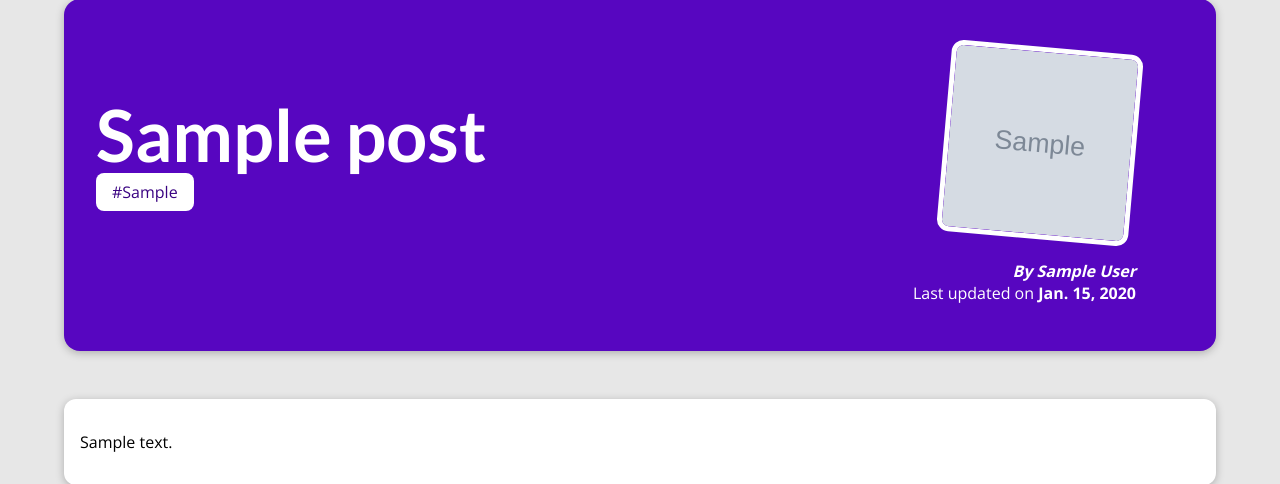
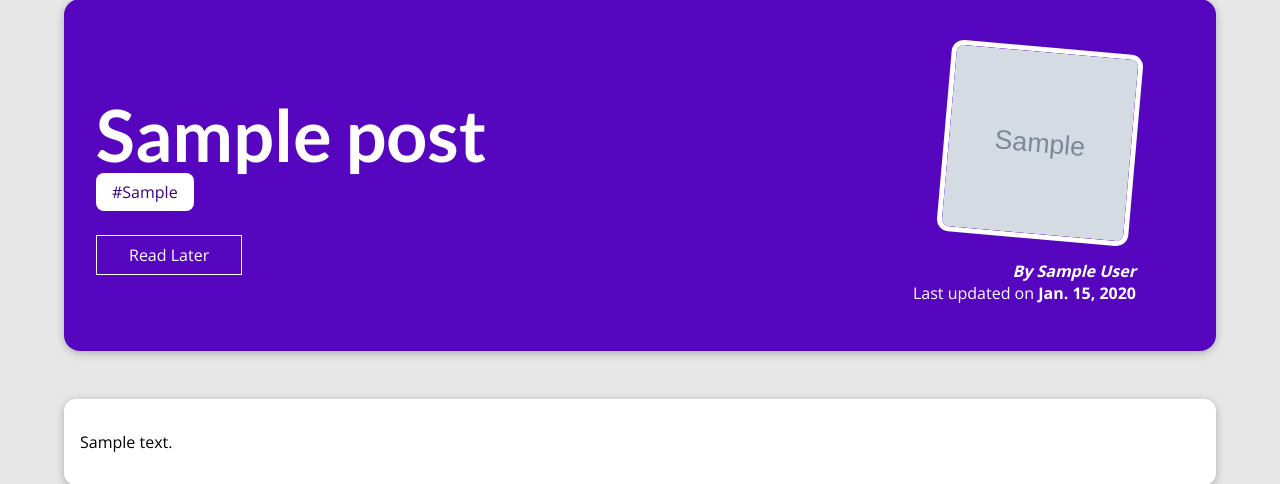
Before and after one commit to patrickhaetti/django-projects, a Django app: a page that uses my_site/blog/templates/blog/post_detail.html in a window 1280 px wide. Shown: the part 129-613 px from the top of the page. Run offline with Django 3.2, Linux system fonts and the light colour scheme; tables that the repository leaves empty hold one stand-in row (values such as "Sample post"); grey boxes marked "Sample" are stand-in pictures.

Commit message:
chapter 197 WIP: - start "read later" setup

```diff
--- a/my_site/blog/templates/blog/post_detail.html
+++ b/my_site/blog/templates/blog/post_detail.html
@@ -25,6 +25,15 @@
         {% for tag in post_tags %}
             <span class="tag">#{{ tag.caption }}</span>
         {% endfor %}
+    </div>
+
+    <div id="read-later">
+        <form action="{% url "read-later" %}" method="POST">
+            {% csrf_token %}
+            <input type="hidden" value="{{ post.id }}" name="post_id">
+            <button>Read Later</button>
+        </form>
+
     </div>
 
     <article>
--- a/my_site/blog/urls.py
+++ b/my_site/blog/urls.py
@@ -6,5 +6,6 @@ urlpatterns = [
     path("", views.StartingPageView.as_view(), name="starting-page"),
     path("posts", views.PostListView.as_view(), name="posts-page"),
     path('post/<slug:slug>/', views.SinglePostView.as_view(),
-         name='post-detail-page')
+         name='post-detail-page'),
+    path("read-later", views.ReadLaterView.as_view(), name="read-later")
 ]
--- a/my_site/blog/views.py
+++ b/my_site/blog/views.py
@@ -66,3 +66,7 @@ class SinglePostView(View):
           "comments": post.comments.all().order_by("-id")
         }
         return render(request, "blog/post_detail.html", context)
+
+class ReadLaterView(View):
+    def post(self, request):
+        pass
```
Also changed, not shown: instructions.md (+3 -0 lines).
